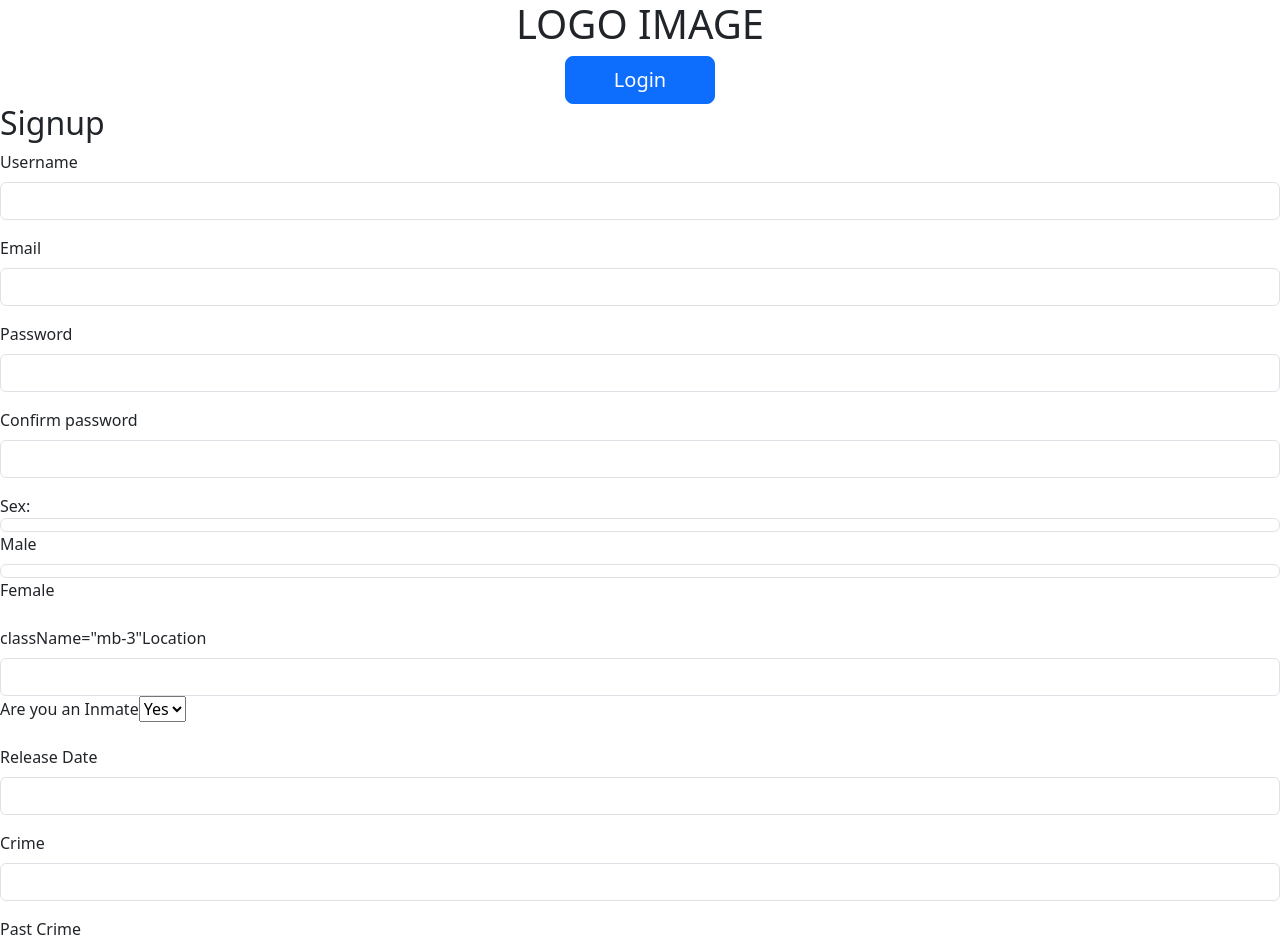
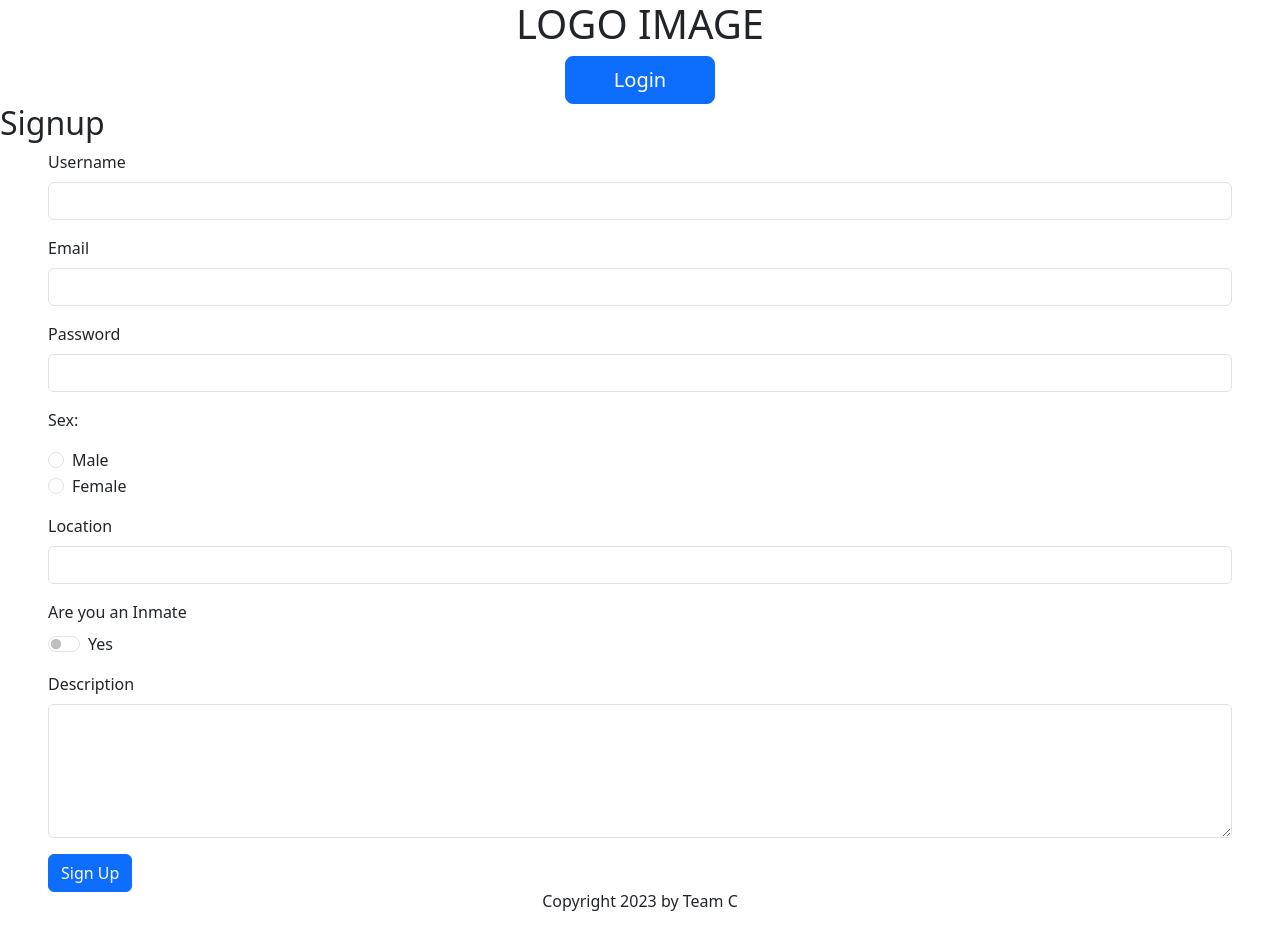
Before and after one commit to BenWhann/Cell-Mates, a React (Vite) app in the folder client/: page /signup in a window 1280 px wide. Shown: the top 949 px of the page. After the commit the page ends 920 px from the top, so only its background shows below. Built offline with nearby package versions, Linux system fonts and the light colour scheme.

Commit message:
mutations

```diff
--- a/client/src/main.jsx
+++ b/client/src/main.jsx
@@ -24,7 +24,7 @@ const router = createBrowserRouter([
         children: [
           {
             index: true,
-            element: <Home />,
+            element: <Signup />,
           },
           {
             path: '/signup',
--- a/client/src/pages/Meetmates.jsx
+++ b/client/src/pages/Meetmates.jsx
@@ -1,16 +1,29 @@
-import '../styles/Meetmates.css'
+import '../styles/Meetmates.css';
+import Col from 'react-bootstrap/Col';
+import Container from 'react-bootstrap/Container';
+import Image from 'react-bootstrap/Image';
+import Row from 'react-bootstrap/Row';
+import Thumbsup from '../../public/images/thumbsup.png'
+import Thumbsdown from '../../public/images/thumbsdown.png'
 
 export default function meetMatesPage() {
 
     return (
       <div>
-        <div>
-          <h2>Test Match Page</h2>
-        </div>
-        <div>
-          <img src='https://www.google.com/url?sa=i&url=https%3A%2F%2Fcarlosdev.wordpress.com%2F2012%2F07%2F10%2Fbig-stan%2F&psig=AOvVaw2gdmc2rMShJdbQ5ssOehCg&ust=1697244395643000&source=images&cd=vfe&opi=89978449&ved=0CBAQjRxqFwoTCNiZ7Jvm8YEDFQAAAAAdAAAAABAO'></img>
-        </div>
-      </div>
+      <Container>
+      <Row>
+        <Col xs={6} md={4}>
+          <Image src={Thumbsdown} rounded />
+        </Col>
+        <Col xs={6} md={4}>
+          <Image src="" rounded />
+        </Col>
+        <Col xs={6} md={4}>
+          <Image src={Thumbsup} rounded />
+        </Col>
+      </Row>
+    </Container>
+    </div>
     )
 
 }
--- a/client/src/pages/Signup.jsx
+++ b/client/src/pages/Signup.jsx
@@ -1,66 +1,121 @@
 import Form from 'react-bootstrap/Form';
+import Collapse from 'react-bootstrap/Collapse';
+import { useState } from 'react';
+import { useMutation } from '@apollo/client';
+import Auth from '../utils/auth';
+import { ADD_USER } from '../utils/mutations';
 
-export default function signUppage() {
+
+export default function signUppage(props) {
+
+  const [formState, setFormState] = useState({ email: '', password: '' });
+  const [addUser] = useMutation(ADD_USER);
+  const [open, setOpen] = useState(false);
+
+  const handleFormSubmit = async (event) => {
+    event.preventDefault();
+    const mutationResponse = await addUser({
+      variables: {
+        username: formState.username,
+        email: formState.email,
+        password: formState.password,
+        age: formState.age,
+        sex: formState.sex,
+        location: formState.location,
+        description: formState.description,
+        isInmate: formState.age,
+      },
+    });
+    const token = mutationResponse.data.addUser.token;
+    Auth.login(token);
+  };
+
+  const handleChange = (event) => {
+    const { name, value } = event.target;
+    setFormState({
+      ...formState,
+      [name]: value,
+    });
+  };
 
     return (
       <div>
         <div>
           <h2>Signup</h2>
         </div>
-        <Form>
+        <div>
+        <Form onSubmit={handleFormSubmit} className='SignupForm mx-5'>
           <Form.Group className="mb-3">
             <Form.Label for="userName">Username</Form.Label>
-            <Form.Control type="text" id="userName"></Form.Control>
+            <Form.Control type="text" id="userName" onChange={handleChange}></Form.Control>
           </Form.Group>
           <Form.Group className="mb-3">
             <Form.Label for="email">Email</Form.Label>
-            <Form.Control type="text" id="email"></Form.Control>
+            <Form.Control type="text" id="email" onChange={handleChange}></Form.Control>
           </Form.Group>
           <Form.Group className="mb-3">
             <Form.Label for="password">Password</Form.Label>
-            <Form.Control type="password" id="password"></Form.Control>
+            <Form.Control type="password" id="password" onChange={handleChange}></Form.Control>
           </Form.Group>
           <Form.Group className="mb-3">
-            <Form.Label for="password">Confirm password</Form.Label>
-            <Form.Control type="password" id="password"></Form.Control>
+            <p>Sex:</p>
+            {['radio'].map((type) => (
+              <div key={`default-${type}`} className="mb-3">
+              <Form.Check
+                type={type}
+                label="Male"
+                name="group1"
+                id="maleRadio"
+              />
+              <Form.Check
+                type={type}
+                label="Female"
+                name="group1"
+                id ="femaleRadio"
+                />
+              </div>
+            ))}
           </Form.Group>
           <Form.Group className="mb-3">
-            <a>Sex:</a>
-            <Form.Control type="radio" id="male" value="male"></Form.Control>
-            <Form.Label for="male">Male</Form.Label>
-            <Form.Control type="radio" id="female" value="female"></Form.Control>
-            <Form.Label for="female">Female</Form.Label>
-          </Form.Group>
-          <Form.Group> className="mb-3"
             <Form.Label for="location">Location</Form.Label>
-            <Form.Control type="text" id="location"></Form.Control>
+            <Form.Control type="text" id="location" onChange={handleChange}></Form.Control>
           </Form.Group>
           <Form.Group className="mb-3">
             <Form.Label for="inmate">Are you an Inmate</Form.Label>
-            <select id="inmate">
-              <option value="yes">Yes</option>
-              <option value="no">No</option>
-            </select>
+            <Form.Check
+              onClick={() => setOpen(!open)}
+              aria-controls="inmateInfo"
+              aria-expanded={open}
+              type="switch"
+              id="inmate"
+              label="Yes"
+              onChange={handleChange}
+            />
           </Form.Group>
+          <Collapse in={open}>
+            <div id="inmateInfo">
               <Form.Group className="mb-3">
                 <Form.Label for="releaseDate">Release Date</Form.Label>
-            <Form.Control type="text" id="releaseDate"></Form.Control>
+                <Form.Control type="text" id="releaseDate" onChange={handleChange}></Form.Control>
               </Form.Group>
               <Form.Group className="mb-3">
                 <Form.Label for="crime">Crime</Form.Label>
-            <Form.Control type="text" id="crime"></Form.Control>
+                <Form.Control type="text" id="crime" onChange={handleChange}></Form.Control>
               </Form.Group>
               <Form.Group className="mb-3">
                 <Form.Label for="pastCon">Past Crime</Form.Label>
-            <Form.Control type="text" id="pastCon"></Form.Control>
+                <Form.Control type="text" id="pastCon" onChange={handleChange}></Form.Control>
               </Form.Group>
+            </div>
+          </Collapse>
           <Form.Group className="mb-3">
             <Form.Label for="description">Description</Form.Label>
-            <Form.Control as='textarea' rows={5} id="description"></Form.Control>
+            <Form.Control as='textarea' rows={5} id="description" onChange={handleChange}></Form.Control>
           </Form.Group>
           <button type="submit" className="btn btn-primary">Sign Up</button>
         </Form>
         </div>
+      </div>
     )
 
 }
--- a/client/src/styles/Meetmates.css
+++ b/client/src/styles/Meetmates.css
@@ -0,0 +1,5 @@
+.thumbsUp {
+
+    background-image: url(../../public/images/green-thumbs-up-11246.png);
+
+}
--- a/client/src/utils/mutations.js
+++ b/client/src/utils/mutations.js
@@ -1,17 +1,39 @@
 import { gql } from '@apollo/client';
 
-export const ADD_CONVICT = gql`
+export const LOGIN = gql`
+  mutation login($email: String!, $password: String!) {
+    login(email: $email, password: $password) {
+      token
+      user {
+        _id
+      }
+    }
+  }
+`;
+
+export const ADD_USER = gql`
   mutation addUser(
-    $firstName: String!
-    $lastName: String!
+    $username: String!
     $email: String!
     $password: String!
+    $age: Int!
+    $sex: String!
+    $location: String!
+    $profilePic: String!
+    $description: String!
+    $isInmate: Boolean!
   ) {
     addUser(
       firstName: $firstName
       lastName: $lastName
+      password: $password
       email: $email
-      password: $password
+      age: $age
+      sex: $sex
+      location: $location
+      profilePic: $profilePic
+      description: $description
+      isInmate: $isInmate
     ) {
       token
       user {
```
Also changed, not shown: client/public/images/thumbsdown.png (added), client/public/images/thumbsup.png (added). Lines whose indentation alone changed are shown as unchanged.
